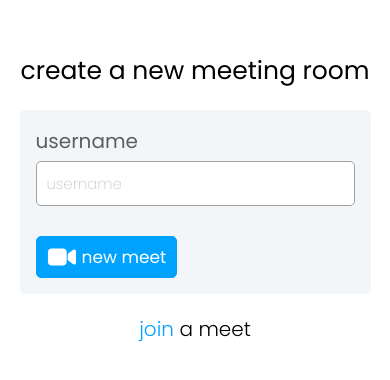
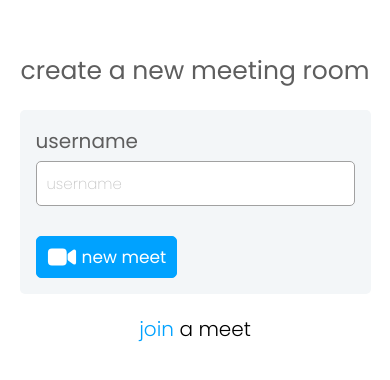
Before and after one commit to AhmedSama/meeting-application, a React (Create React App) app in the folder client/: page / in a window 390 px wide. Shown: the part 224-604 px from the top of the page. Built offline with nearby package versions, Linux system fonts and the light colour scheme; no server answers.

Commit message:
fixing url in LinkModal.js

```diff
--- a/client/src/components/LinkModal.js
+++ b/client/src/components/LinkModal.js
@@ -7,9 +7,7 @@ import { context } from '../App';
 export const LinkModal = ({toast,show,setShow}) => {
     const notify = () => toast.success('copyed to clipboard')
     const roomIDRef = useRef()
-    // const url = "http://localhost:3000"
-    const url = window.location.href
-    // production server url
+    const url = window.location.origin
     const linkRef = useRef()
     const {roomID} = useContext(context)
     function copyText(element){
--- a/client/src/index.css
+++ b/client/src/index.css
@@ -34,6 +34,8 @@ a{
 }
 .title{
   text-align: center;
+  font-size: 27px;
+  color: var(--color);
   font-weight: 400;
 }
 .border-bottom{
@@ -504,6 +506,7 @@ input::placeholder{
   }
   .title{
     font-size: 25px;
+    color: var(--color);
   }
   .small{
     font-size:20px ;
```
